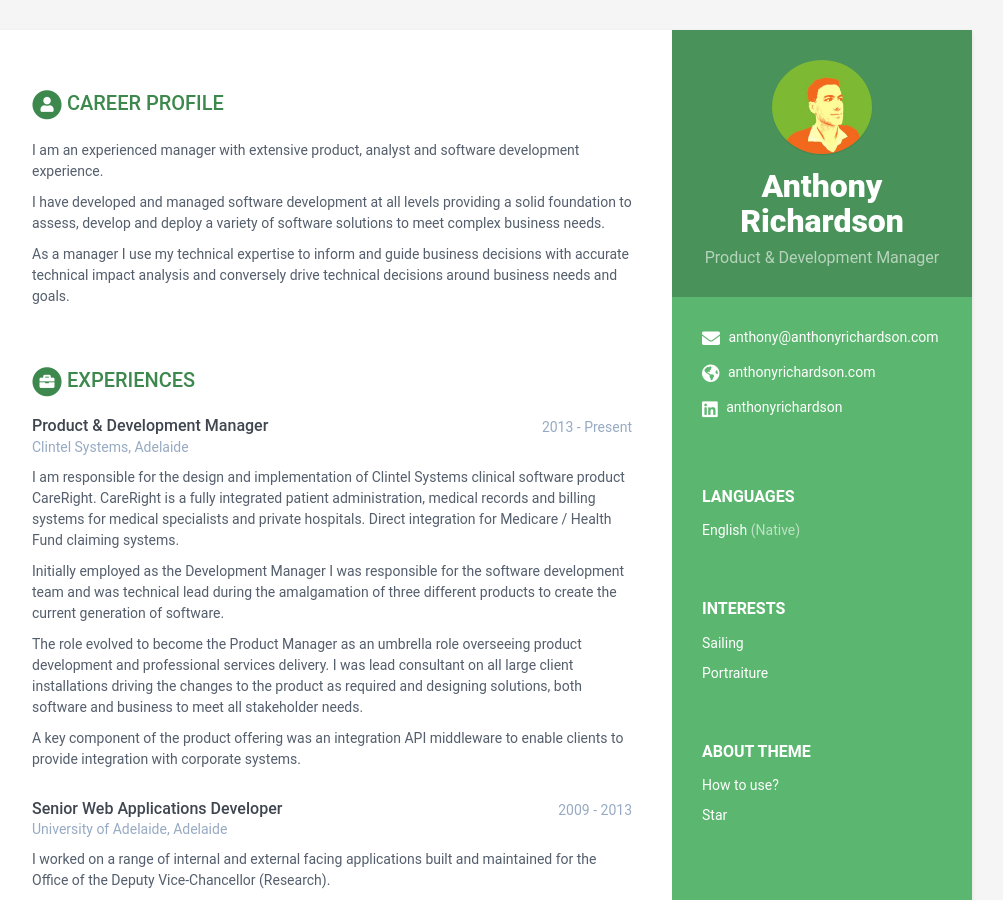
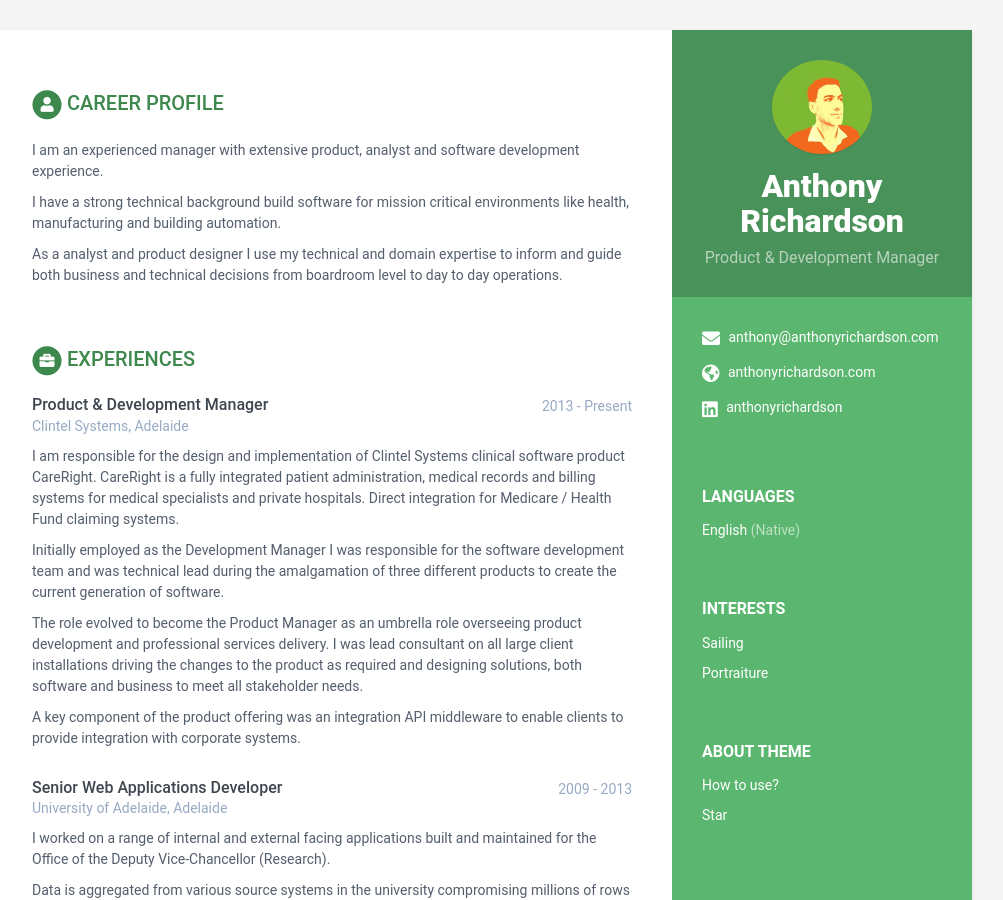
Before and after one commit to Osseta/osseta.github.io, a Jekyll site: the page built from index.html, in a window 1280 px wide and 900 px high. Shown: the whole window, without its empty margins (168-1171 px from the left). Built offline with Jekyll 4.4.1, drawn with Linux system fonts in a browser that asks for light colours.

Commit message:
Update data.yml

```diff
--- a/_data/data.yml
+++ b/_data/data.yml
@@ -41,9 +41,9 @@ career-profile:
     summary: |
       I am an experienced manager with extensive product, analyst and software development experience.
 
-      I have developed and managed software development at all levels providing a solid foundation to assess, develop and deploy a variety of software solutions to meet complex business needs.
+      I have a strong technical background build software for mission critical environments like health, manufacturing and building automation.
 
-      As a manager I use my technical expertise to inform and guide business decisions with accurate technical impact analysis and conversely drive technical decisions around business needs and goals.
+      As a analyst and product designer I use my technical and domain expertise to inform and guide both business and technical decisions from boardroom level to day to day operations.
 _education:
     - degree: MSc in Computer Science
       university: University of London
```
